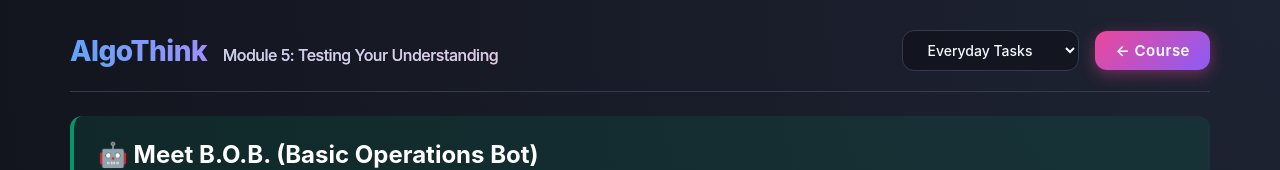
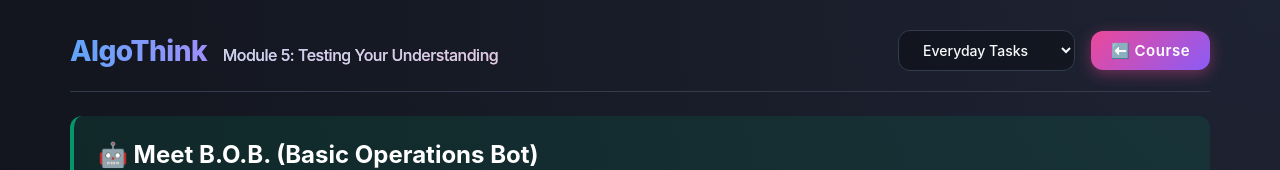
Before and after one commit to SPP-2005/AlgoThink1, a Next.js app: page /lab in a window 1280 px wide. Shown: the top 170 px of the page. Built offline with nearby package versions, Linux system fonts and the light colour scheme.

Commit message:
feat: implement interactive algorithm simulation modules for daily routines and hammer logic

```diff
--- a/app/course/module-1/page.js
+++ b/app/course/module-1/page.js
@@ -312,7 +312,7 @@ export default function Module1() {
         <main className="container">
             <header>
                 <div className="logo-text">AlgoThink <span>Module 1</span></div>
-                <Link href="/dashboard" className="btn btn-primary" style={{ width: 'auto', padding: '8px 16px', background: 'rgba(255,255,255,0.1)', color: 'white', border: '1px solid var(--border)' }}>← Dashboard</Link>
+                <Link href="/dashboard" className="btn btn-primary" style={{ width: 'auto', padding: '8px 16px', background: 'rgba(255,255,255,0.1)', color: 'white', border: '1px solid var(--border)' }}>⬅️ Dashboard</Link>
             </header>
 
             <div className="panel">
--- a/app/course/module-2/page.js
+++ b/app/course/module-2/page.js
@@ -98,7 +98,7 @@ export default function Module2() {
         <main style={{ maxWidth: '1100px', margin: '0 auto', padding: '40px 20px', fontFamily: 'sans-serif' }}>
             <header>
                 <div className="logo-text">AlgoThink <span>Module 2</span></div>
-                <Link href="/dashboard" className="btn btn-primary" style={{ width: 'auto', padding: '8px 16px', background: 'rgba(255,255,255,0.1)', color: 'white', border: '1px solid var(--border)' }}>← Dashboard</Link>
+                <Link href="/dashboard" className="btn btn-primary" style={{ width: 'auto', padding: '8px 16px', background: 'rgba(255,255,255,0.1)', color: 'white', border: '1px solid var(--border)' }}>⬅️ Dashboard</Link>
             </header>
 
             {/* Hero Section */}
--- a/app/lab/page.js
+++ b/app/lab/page.js
@@ -80,7 +80,7 @@ export default function Lab() {
                         <option value="custom">Custom Scenario</option>
                     </select>
                     <Link href="/dashboard" className="btn btn-primary" style={{ textDecoration: 'none', display: 'inline-flex', alignItems: 'center', justifyContent: 'center', width: 'auto', padding: '10px 20px' }}>
-                        ← Course
+                        ⬅️ Course
                     </Link>
                 </div>
             </header>
```
